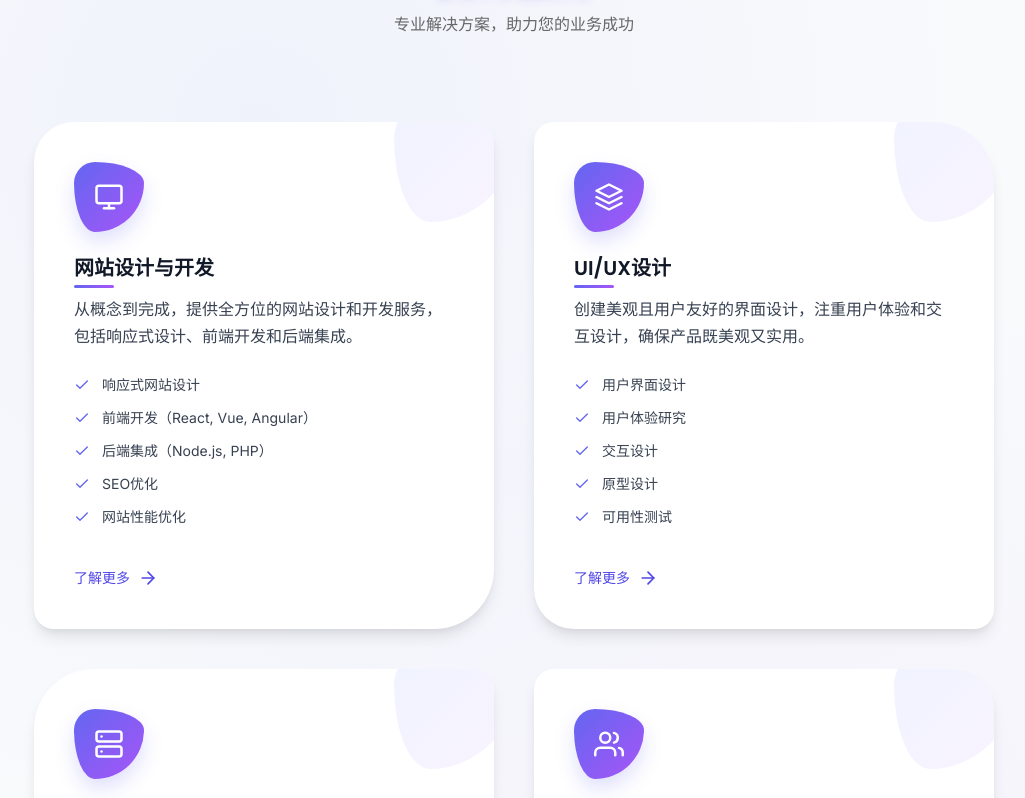
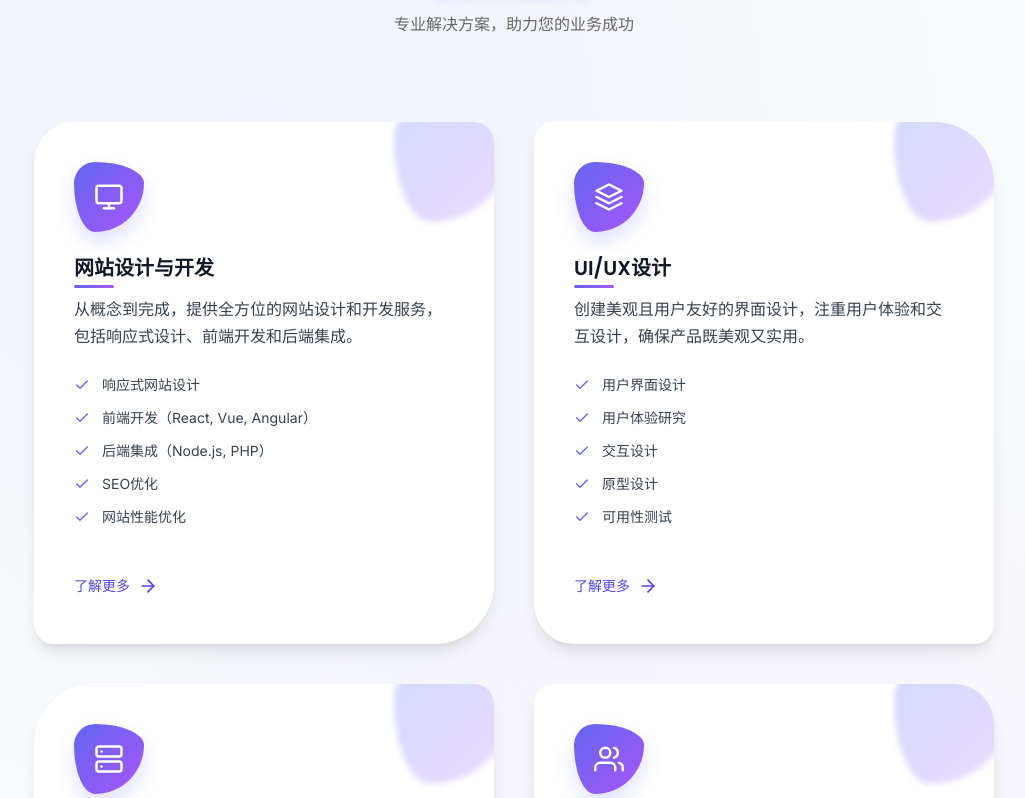
Before and after one commit to blackCY/home-page, a React (Create React App) app: page / in a window 1280 px wide. Shown: the part 2062-2860 px from the top of the page, without its empty margins (126-1151 px from the left). Built offline with nearby package versions, Linux system fonts and the light colour scheme.

Commit message:
初步完成首页的所有样式

```diff
--- a/src/components/ProjectsSection/ProjectsSection.css
+++ b/src/components/ProjectsSection/ProjectsSection.css
@@ -156,9 +156,11 @@
   border-radius: var(--border-radius-xl);
   overflow: hidden;
   box-shadow: var(--shadow-md);
-  transition: all var(--transition-normal) var(--ease-custom);
+  transition: all 1s cubic-bezier(0.25, 0.1, 0.25, 1);
   opacity: 0;
   transform: translateY(20px);
+  will-change: transform, box-shadow, opacity;
+  animation-fill-mode: forwards;
 }
 
 .project-card.fade-up {
@@ -167,8 +169,10 @@
 }
 
 .project-card:hover {
-  transform: translateY(-8px);
-  box-shadow: var(--shadow-xl);
+  transform: translateY(-12px);
+  box-shadow: 0 20px 30px rgba(0, 0, 0, 0.15);
+  transition: transform 1.2s cubic-bezier(0.25, 0.1, 0.25, 1),
+              box-shadow 1.2s cubic-bezier(0.25, 0.1, 0.25, 1);
 }
 
 /* 不规则形状卡片 */
@@ -190,17 +194,21 @@
   width: 100%;
   height: 220px;
   overflow: hidden;
+  transform: translateZ(0); /* 启用GPU加速 */
 }
 
 .project-image img {
   width: 100%;
   height: 100%;
   object-fit: cover;
-  transition: transform 0.6s var(--ease-custom);
+  transition: transform 1.2s cubic-bezier(0.25, 0.1, 0.25, 1);
+  will-change: transform;
+  transform-origin: center center;
 }
 
 .project-card:hover .project-image img {
-  transform: scale(1.1);
+  transform: scale(1.15);
+  transition: transform 1.2s cubic-bezier(0.25, 0.1, 0.25, 1);
 }
 
 /* 项目覆盖层 */
@@ -210,37 +218,58 @@
   left: 0;
   width: 100%;
   height: 100%;
-  background: linear-gradient(to top, rgba(0, 0, 0, 0.7), transparent);
+  background: linear-gradient(to top, rgba(79, 70, 229, 0.5), rgba(79, 70, 229, 0.1));
   display: flex;
   align-items: center;
   justify-content: center;
   opacity: 0;
-  transition: opacity 0.4s var(--ease-custom);
+  transition: opacity 0.8s cubic-bezier(0.19, 1, 0.22, 1);
+  will-change: opacity;
+  transform: translateZ(0); /* 启用GPU加速 */
+  backdrop-filter: blur(0px);
+  transition: opacity 0.8s cubic-bezier(0.19, 1, 0.22, 1),
+              backdrop-filter 0.8s ease;
 }
 
 .project-card:hover .project-overlay {
   opacity: 1;
+  backdrop-filter: blur(2px);
 }
 
 .project-link {
   padding: 0.75rem 1.5rem;
-  background: rgba(255, 255, 255, 0.9);
-  color: var(--color-gray-900);
+  background: rgba(255, 255, 255, 0.95);
+  color: var(--color-indigo-600);
   border-radius: var(--border-radius-full);
   font-size: var(--font-size-sm);
   font-weight: var(--font-weight-medium);
   text-decoration: none;
-  transform: translateY(20px);
-  transition: all 0.4s var(--ease-custom);
+  transform: translateY(50px) scale(0.9);
+  opacity: 0;
+  transition: transform 0.6s cubic-bezier(0.19, 1, 0.22, 1),
+              opacity 0.6s cubic-bezier(0.19, 1, 0.22, 1),
+              background 0.3s ease,
+              box-shadow 0.3s ease,
+              color 0.3s ease;
+  will-change: transform, opacity, scale;
+  box-shadow: 0 5px 15px rgba(0, 0, 0, 0.1);
 }
 
 .project-card:hover .project-link {
-  transform: translateY(0);
+  transform: translateY(0) scale(1);
+  opacity: 1;
+  transition-delay: 0.1s;
 }
 
 .project-link:hover {
   background: var(--color-white);
-  box-shadow: 0 4px 15px rgba(0, 0, 0, 0.2);
+  box-shadow: 0 8px 20px rgba(79, 70, 229, 0.3);
+  transform: translateY(-5px) scale(1.05);
+  color: var(--color-indigo-700);
+  transition: transform 0.3s cubic-bezier(0.34, 1.56, 0.64, 1),
+              background 0.3s ease,
+              box-shadow 0.3s ease,
+              color 0.3s ease;
 }
 
 /* 项目信息 */
--- a/src/components/Services/Services.css
+++ b/src/components/Services/Services.css
@@ -33,12 +33,15 @@
   padding: 2.5rem;
   border-radius: var(--border-radius-xl);
   box-shadow: var(--shadow-lg);
-  transition: all var(--transition-normal) var(--ease-custom);
+  transition: all 1s cubic-bezier(0.25, 0.1, 0.25, 1);
   position: relative;
   z-index: 1;
   overflow: hidden;
   opacity: 0;
   transform: translateY(20px);
+  will-change: transform, box-shadow, opacity;
+  transform-style: preserve-3d;
+  perspective: 1000px;
 }
 
 /* 不规则形状设计 */
@@ -70,20 +73,27 @@
   right: -20px;
   width: 120px;
   height: 120px;
-  background: linear-gradient(135deg, var(--color-indigo-100), var(--color-purple-100));
+  background: linear-gradient(135deg, var(--color-indigo-300), var(--color-purple-300));
   border-radius: 30% 70% 70% 30% / 30% 30% 70% 70%;
   opacity: 0.5;
   z-index: -1;
-  transition: all var(--transition-normal) var(--ease-custom);
+  transition: all 1.2s cubic-bezier(0.25, 0.1, 0.25, 1);
+  will-change: transform;
+  filter: blur(3px);
 }
 
 .service-card:hover {
-  transform: translateY(-10px);
-  box-shadow: var(--shadow-xl);
+  transform: translateY(-15px) rotateX(2deg);
+  box-shadow: 0 25px 50px rgba(99, 102, 241, 0.2);
+  transition: transform 1.2s cubic-bezier(0.25, 0.1, 0.25, 1),
+              box-shadow 1.2s cubic-bezier(0.25, 0.1, 0.25, 1);
 }
 
 .service-card:hover::before {
-  transform: scale(1.2) rotate(10deg);
+  transform: scale(1.5) rotate(20deg) translate(-10px, 10px);
+  opacity: 0.7;
+  filter: blur(0);
+  transition: all 1.2s cubic-bezier(0.25, 0.1, 0.25, 1);
 }
 
 /* 服务图标 */
@@ -100,12 +110,17 @@
   border-radius: 30% 70% 70% 30% / 30% 30% 70% 70%;
   margin-bottom: 1.5rem;
   box-shadow: 0 10px 20px rgba(99, 102, 241, 0.2);
-  transition: all var(--transition-normal) var(--ease-custom);
+  transition: all 1s cubic-bezier(0.25, 0.1, 0.25, 1);
+  will-change: transform, box-shadow;
+  position: relative;
+  z-index: 2;
 }
 
 .service-card:hover .service-icon {
-  transform: rotate(-10deg) scale(1.1);
-  box-shadow: 0 15px 30px rgba(99, 102, 241, 0.3);
+  transform: rotate(-15deg) scale(1.2) translateY(-5px);
+  box-shadow: 0 20px 40px rgba(99, 102, 241, 0.4);
+  transition: all 1.2s cubic-bezier(0.25, 0.1, 0.25, 1);
+  transition-delay: 0.1s;
 }
 
 .service-icon svg {
@@ -132,11 +147,15 @@
   height: 3px;
   background: linear-gradient(to right, var(--color-indigo-500), var(--color-purple-500));
   border-radius: var(--border-radius-full);
-  transition: width 0.3s var(--ease-custom);
+  transition: width 1s cubic-bezier(0.25, 0.1, 0.25, 1), height 1s cubic-bezier(0.25, 0.1, 0.25, 1), opacity 1s cubic-bezier(0.25, 0.1, 0.25, 1);
+  will-change: width, height, opacity;
 }
 
 .service-card:hover .service-title::after {
-  width: 60px;
+  width: 100%;
+  height: 4px;
+  opacity: 0.8;
+  transition-delay: 0.1s;
 }
 
 /* 服务描述 */
@@ -179,8 +198,10 @@
   color: var(--color-indigo-600);
   text-decoration: none;
   margin-top: 1rem;
-  transition: all var(--transition-normal) var(--ease-custom);
+  transition: all 0.4s cubic-bezier(0.215, 0.61, 0.355, 1);
   position: relative;
+  will-change: color, transform;
+  padding: 0.5rem 0;
 }
 
 .service-cta::after {
@@ -191,24 +212,31 @@
   width: 0;
   height: 2px;
   background: linear-gradient(to right, var(--color-indigo-500), var(--color-purple-500));
-  transition: width 0.3s var(--ease-custom);
+  transition: width 1s cubic-bezier(0.25, 0.1, 0.25, 1);
+  will-change: width;
 }
 
 .service-cta:hover {
   color: var(--color-indigo-700);
+  transform: translateX(5px);
+  transition: all 1.2s cubic-bezier(0.25, 0.1, 0.25, 1);
 }
 
 .service-cta:hover::after {
   width: 100%;
+  transition-delay: 0.05s;
 }
 
 .service-cta svg {
   margin-left: 0.5rem;
-  transition: transform 0.3s var(--ease-custom);
+  transition: transform 1s cubic-bezier(0.25, 0.1, 0.25, 1);
+  will-change: transform;
 }
 
 .service-cta:hover svg {
-  transform: translateX(5px);
+  transform: translateX(10px);
+  transition: transform 1.2s cubic-bezier(0.25, 0.1, 0.25, 1);
+  transition-delay: 0.2s;
 }
 
 /* 响应式设计 */
```
